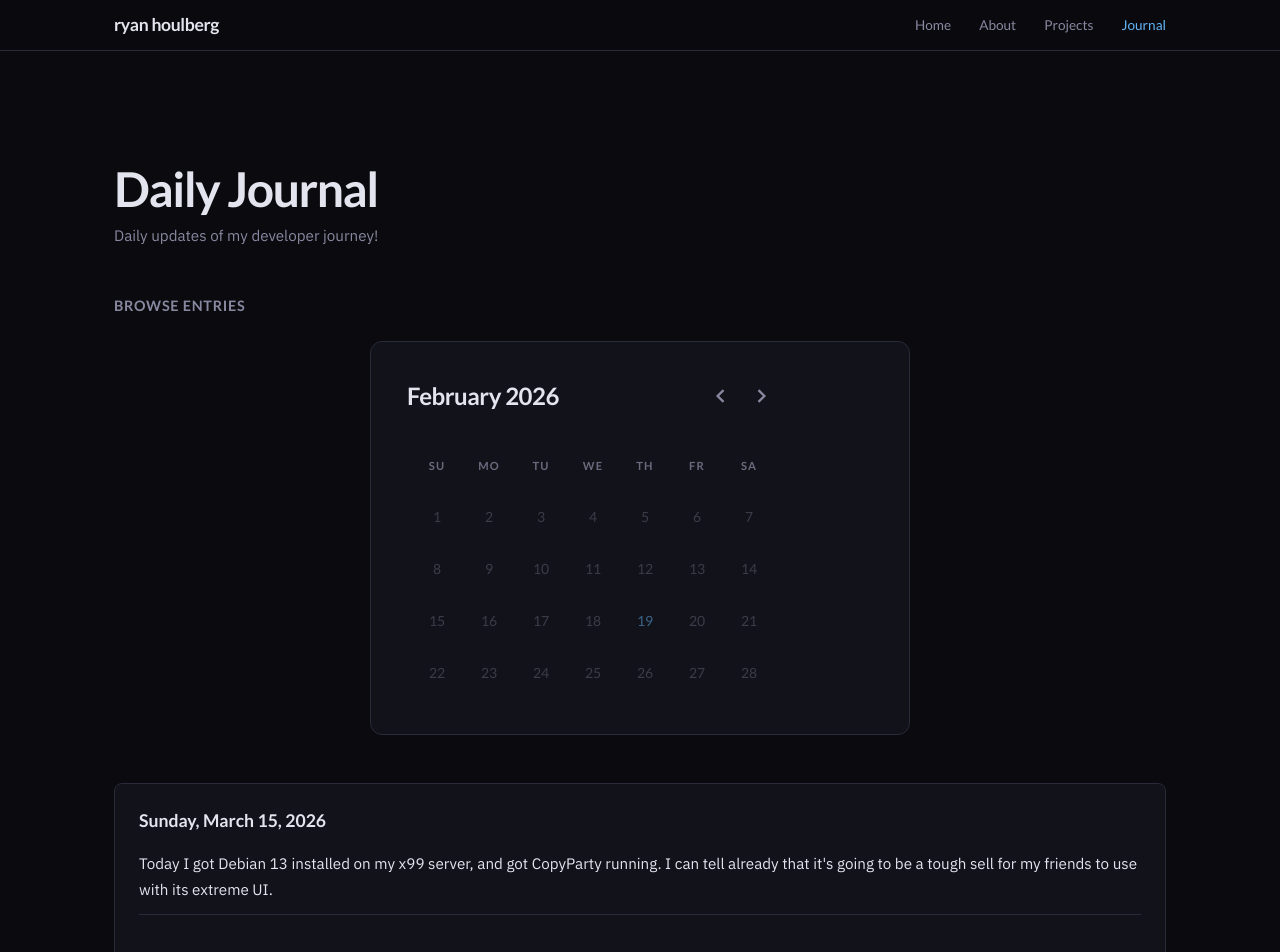
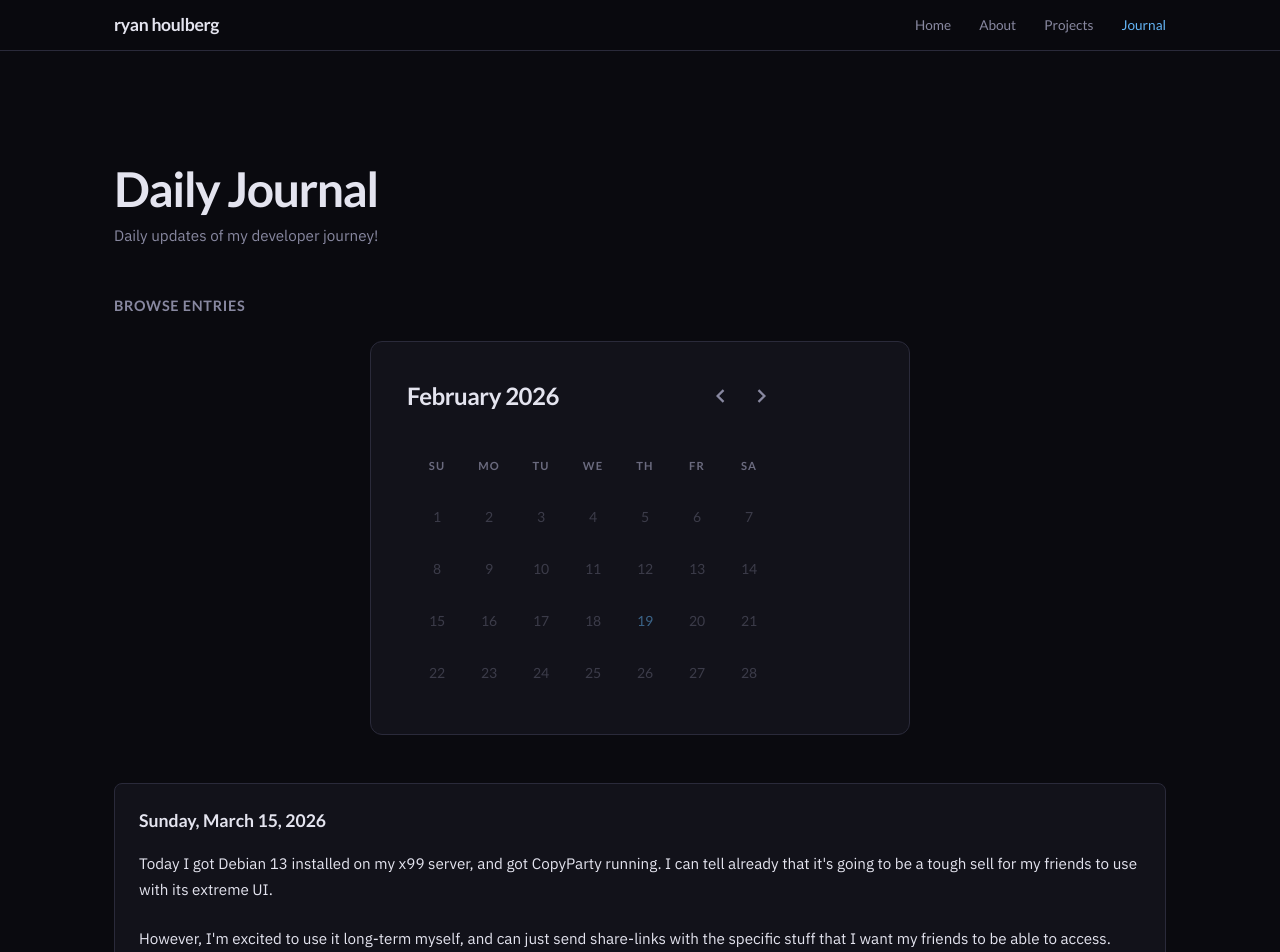
Before and after one commit to rho2-pdx/dev_site, a Next.js app: page /journal in a window 1280 px wide. Shown: the top 952 px of the page. Built offline with nearby package versions, Linux system fonts and the light colour scheme.

Commit message:
this will work i swear

```diff
--- a/app/journal/JournalEntry.tsx
+++ b/app/journal/JournalEntry.tsx
@@ -78,20 +78,18 @@ export default function JournalEntry({ date, entry }: JournalEntryProps) {
             fontFamily: "var(--font-body)",
           }}
         >
-          {entry.content.split("\n\n").map((paragraph, index, array) => (
+          {entry.content
+            .split("\n\n")
+            .filter((paragraph) => paragraph.trim() !== "")
+            .map((paragraph, index, array) => (
               <p
                 key={index}
                 style={{
                   whiteSpace: "pre-wrap",
-                borderBottom:
-                  index < array.length - 1
-                    ? "1px solid var(--color-border)"
-                    : "none",
-                paddingBottom: index < array.length - 1 ? "0.75rem" : "0",
-                marginBottom: index < array.length - 1 ? "0.75rem" : "0",
+                  marginBottom: index < array.length - 1 ? "1.5rem" : "0",
                 }}
               >
-              {paragraph}
+                {paragraph.trim()}
               </p>
             ))}
         </div>
```
Lines whose indentation alone changed are shown as unchanged.
